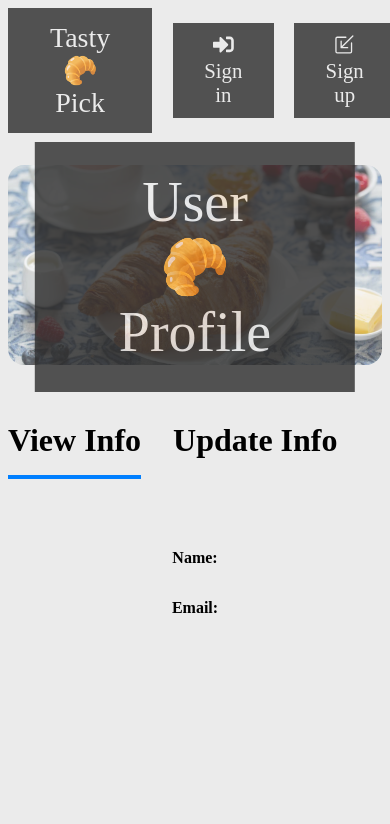
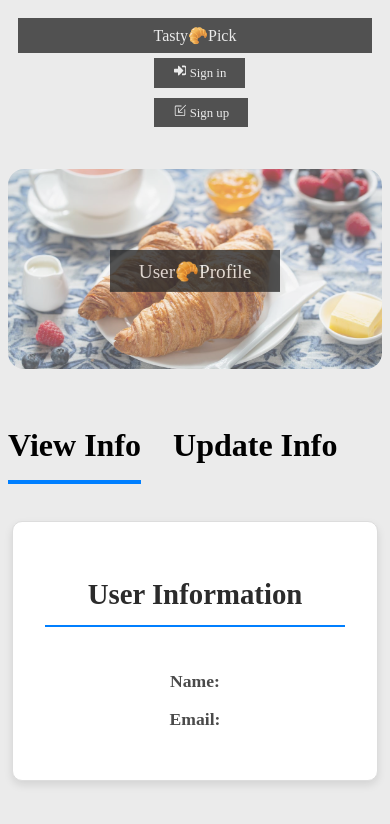
Before and after one commit to Mfrozzz/App-recipe, a React (Vite) app in the folder frontend/: page /profile in a window 390 px wide. Shown: the top 824 px of the page. Built offline with nearby package versions, Linux system fonts and the light colour scheme; no server answers; sample sign-in values are in the browser's storage.

Commit message:
add updateUserInfoHandler to update user information and enhance UserProfile UI with responsive design

```diff
--- a/frontend/src/pages/UserProfile.tsx
+++ b/frontend/src/pages/UserProfile.tsx
@@ -47,6 +47,7 @@ function UserProfile() {
         try {
             await UpdateUserInfoService(token, data);
             alert("User information updated successfully");
+            window.location.reload();
         } catch (error) {
             console.log(error);
             alert("Failed to update user information");
@@ -66,8 +67,17 @@ function UserProfile() {
             </div>
             {selectedTab === "view" && (
                 <div className={styles.infoContainer}>
-                    <p><strong>Name:</strong> {user?.name}</p>
-                    <p><strong>Email:</strong> {user?.email}</p>
+                    <div className={styles.infoCard}>
+                        <h2>User Information</h2>
+                        <div className={styles.infoRow}>
+                            <span className={styles.infoLabel}>Name:</span>
+                            <span className={styles.infoValue}>{user?.name}</span>
+                        </div>
+                        <div className={styles.infoRow}>
+                            <span className={styles.infoLabel}>Email:</span>
+                            <span className={styles.infoValue}>{user?.email}</span>
+                        </div>
+                    </div>
                 </div>
             )}
             {selectedTab === "update" && (
--- a/frontend/src/pages/css/RecipesPage.module.css
+++ b/frontend/src/pages/css/RecipesPage.module.css
@@ -293,3 +293,79 @@ body {
 .dropdownContent a:hover {
   background-color: #f1f1f1;
 }
+
+/* Responsividade */
+@media (max-width: 768px) {
+  nav {
+      flex-direction: column;
+      align-items: normal;
+  }
+
+  .rightNav {
+      flex-direction: column;
+      margin-top: 5px;
+      align-items: flex-start;
+      gap: 10px;
+  }
+
+  .btnsRight {
+      font-size: 0.9rem;
+  }
+
+  .leftNav {
+      font-size: 1.2rem;
+  }
+}
+
+@media (max-width: 480px) {
+  nav {
+      padding: 10px;
+  }
+
+  .leftNav {
+      font-size: 1rem;
+  }
+
+  .btnsRight {
+      font-size: 0.8rem;
+  }
+
+  .dropdownContent {
+      width: 100%;
+      left: 0;
+      right: 0;
+  }
+}
+
+@media (max-width: 768px) {
+
+  .title {
+      font-size: 1.5rem;
+  }
+}
+
+@media (max-width: 480px) {
+
+  .title {
+      font-size: 1.2rem;
+  }
+}
+
+@media (max-width: 768px) {
+  .tabs {
+      flex-direction: column;
+      gap: 10px;
+  }
+
+  .tabs h1 {
+      font-size: 1rem;
+      padding: 8px 15px;
+  }
+}
+
+@media (max-width: 480px) {
+  .tabs h1 {
+      font-size: 0.9rem;
+      padding: 6px 10px;
+  }
+}
--- a/frontend/src/pages/css/UserProfile.module.css
+++ b/frontend/src/pages/css/UserProfile.module.css
@@ -107,3 +107,62 @@ input[type="text"].inputProfile:focus {
     font-size: 0.875em;
     margin-top: 0.25em;
 }
+
+.infoContainer {
+    display: flex;
+    justify-content: center;
+    align-items: center;
+    margin-top: -1em;
+    margin-bottom: 1em;
+}
+
+.infoCard {
+    background-color: #ffffff;
+    border: 1px solid #ddd;
+    border-radius: 10px;
+    padding: 2em;
+    box-shadow: 0 4px 8px rgba(0, 0, 0, 0.1);
+    width: 80%;
+    max-width: 600px;
+    text-align: left;
+}
+
+.infoCard h2 {
+    text-align: center;
+    margin-bottom: 1.5em;
+    color: #2b2b2b;
+    font-size: 1.8em;
+    border-bottom: 2px solid #007fff;
+    padding-bottom: 0.5em;
+}
+
+.infoRow {
+    display: flex;
+    justify-content: center;
+    margin-bottom: 1em;
+    font-size: 1.1em;
+}
+
+.infoLabel {
+    font-weight: bold;
+    color: #4a4a4a;
+}
+
+.infoValue {
+    color: #007fff;
+    font-weight: 500;
+}
+
+@media (max-width: 768px) {
+
+    .title {
+        font-size: 1.5rem;
+    }
+}
+
+@media (max-width: 480px) {
+
+    .title {
+        font-size: 1.2rem;
+    }
+}
```
Also changed, not shown: 2 other files (tests, documents, lock files or other folders).
